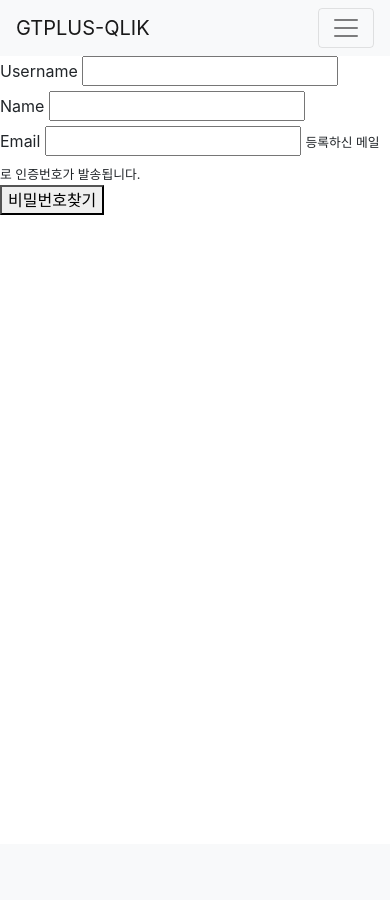
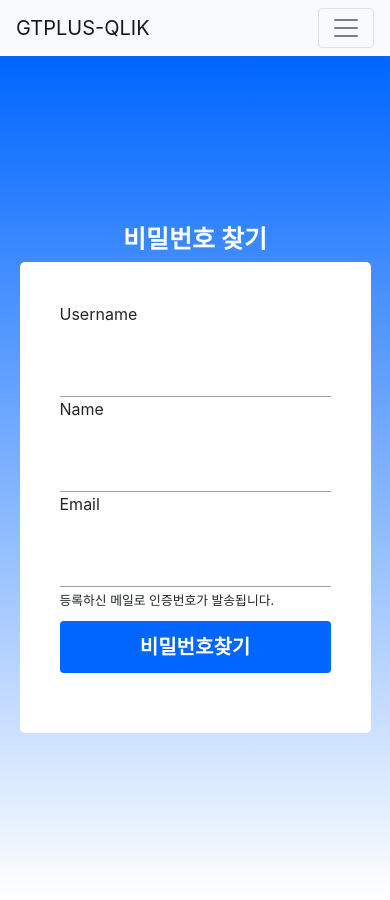
Before and after one commit to HyunAm0225/gt-qlik, a Django app: template accounts/templates/recovery_pw.html in a window 390 px wide. Before the commit the page ends 215 px from the top, so only its background shows below. Run offline with Django 3.2, Linux system fonts and the light colour scheme; the template is opened without the code that fills it, so the values that code supplies are empty, except form fields; tables that the repository leaves empty hold one stand-in row (values such as "Sample post"); form fields are guessed from the names that the template uses; some libraries are stand-ins or nearby versions.

Commit message:
css 적용

```diff
--- a/accounts/templates/password_reset.html
+++ b/accounts/templates/password_reset.html
@@ -8,8 +8,7 @@
             <div class="card" style="width: 32rem;">
                 <div class="card-body">
                     <div class="text-center">
-                        <img src="{% static 'img/logo2.jpg' %}"
-                            style="width: 40%; margin-top:10px; margin-bottom: -30px;">
+
                     </div>
                     <div class="row mt-5">
                         <div class="col-12">
--- a/accounts/templates/recovery_pw.html
+++ b/accounts/templates/recovery_pw.html
@@ -1,8 +1,154 @@
 {% extends 'base.html' %}
 {% load bootstrap4 %}
 {% block content %}
+<style type="text/css">
+	* {
+	margin: 0px;
+	padding: 0px;
+	}
+	.login {
+	background: linear-gradient(to bottom, #0066ff 0%, #fff 100%);
+	height: 100vh;
+	width: 100%;
+	justify-content: center;
+	align-items: center;
+	display: flex;
+	}
+	.account-login {
+	width: 500px;
+	}
+	.form-control:focus {
+	box-shadow: none;
+	}
+	p a {
+	padding-left: 2px;
+	}
+	.account-login h1 {
+	font-size: 25px;
+	text-align: left;
+	color: #fff;
+	text-transform: uppercase;
+	font-weight: bold;
+	border-radius: 5px;
+	}
+	.login-form input {
+	width: 100%;
+	position: relative;
+	border-bottom: 1px solid #a39e9e;
+	padding: 0;
+	border-top: 0px;
+	border-left: 0px;
+	border-right: 0px;
+	box-shadow: none;
+	height: 63px;
+	border-radius: 0px;
+	}
+	.login-form {
+	background: #fff;
+	float: left;
+	width: 100%;
+	padding: 40px;
+	border-radius: 5px;
+	}
+	button.btn {
+	width: 100%;
+	background: #0066ff;
+	font-size: 20px;
+	padding: 11px;
+	color: #fff;
+	border: 0px;
+	margin: 10px 0px 20px;
+	font-weight: bold;
+	}
+	.btn:hover{
+		color: #fff;
+		opacity: 0.8;
+	}
+	p {
+	float: left;
+	width: 100%;
+	text-align: center;
+	font-size: 14px;
+	}
+	.remember {
+	float: left;
+	width: 100%;
+	margin: 10px 0 0;
+	}
+	/* Customize the label (the container) */
+	.custom-checkbox {
+	display: block;
+	position: relative;
+	padding-left: 27px;
+	margin-bottom: 12px;
+	cursor: pointer;
+	font-size: 13px;
+	-webkit-user-select: none;
+	-moz-user-select: none;
+	-ms-user-select: none;
+	user-select: none;
+	font-weight: normal;
+	padding-top: 2px;
+	float: left;
+	}
+	/* Hide the browser's default checkbox */
+	.custom-checkbox input {
+	position: absolute;
+	opacity: 0;
+	cursor: pointer;
+	height: 0;
+	width: 0;
+	}
+	/* Create a custom checkbox */
+	.custom-checkbox .checkmark {
+	position: absolute;
+	top: 0;
+	left: 0;
+	height: 20px;
+	width: 20px;
+	background-color: #bfbcbc;
+	}
+	/* On mouse-over, add a grey background color */
+	.custom-checkbox:hover input ~ .checkmark {
+	background-color: #747474;
+	}
+	/* When the checkbox is checked, add a blue background */
+	.custom-checkbox input:checked ~ .checkmark {
+	background-color: #2196F3;
+	}
+	/* Create the checkmark/indicator (hidden when not checked) */
+	.checkmark:after {
+	content: "";
+	position: absolute;
+	display: none;
+	}
+	/* Show the checkmark when checked */
+	.custom-checkbox input:checked ~ .checkmark:after {
+	display: block;
+	}
+	/* Style the checkmark/indicator */
+	.custom-checkbox .checkmark:after {
+	left: 9px;
+	top: 5px;
+	width: 5px;
+	height: 10px;
+	border: solid white;
+	border-width: 0 3px 3px 0;
+	-webkit-transform: rotate(45deg);
+	-ms-transform: rotate(45deg);
+	transform: rotate(45deg);
+	}
+	@media (max-width: 767px){
+	.account-login {
+		width: 90%;
+	  }
+	}
+    </style>
 
-<div>
+<div class="login">
+    <div class="account-login">
+        <h1 class="text-center">비밀번호 찾기</h1>
+        <div class="login-form">
         {% csrf_token %}
         <div>
             <label name="label_username" for="{{ form.username.id_for_label }}">{{ form.username.label }}</label>
@@ -21,11 +167,21 @@
         </div>
 
         <div id="div_find_pw">
-        <button id="find_pw" name="recovery_pw">비밀번호찾기</button>
+            <button id="find_pw" name="recovery_pw" class = "btn btn-primary">비밀번호찾기</button>
+        </div>
+        <div id="result_pw"></div>
+    </div>
+    </div>
 </div>
 
-    <div id="result_pw"></div>
-</div>
+
+
+
+
+
+
+
+
 
 <script type="text/javascript">
     $(document).ready(function () {
--- a/accounts/views.py
+++ b/accounts/views.py
@@ -96,7 +96,7 @@ def ajax_find_pw_view(request):
                 'auth_num': auth_num,
             }),
         )
-    return HttpResponse(json.dumps({"result": target_user.name}, cls=DjangoJSONEncoder), content_type = "application/json")
+    return HttpResponse(json.dumps({"result": target_user.username}, cls=DjangoJSONEncoder), content_type = "application/json")
 
 # 인증번호 확인
 def auth_confirm_view(request):
```
Lines whose indentation alone changed are shown as unchanged.
